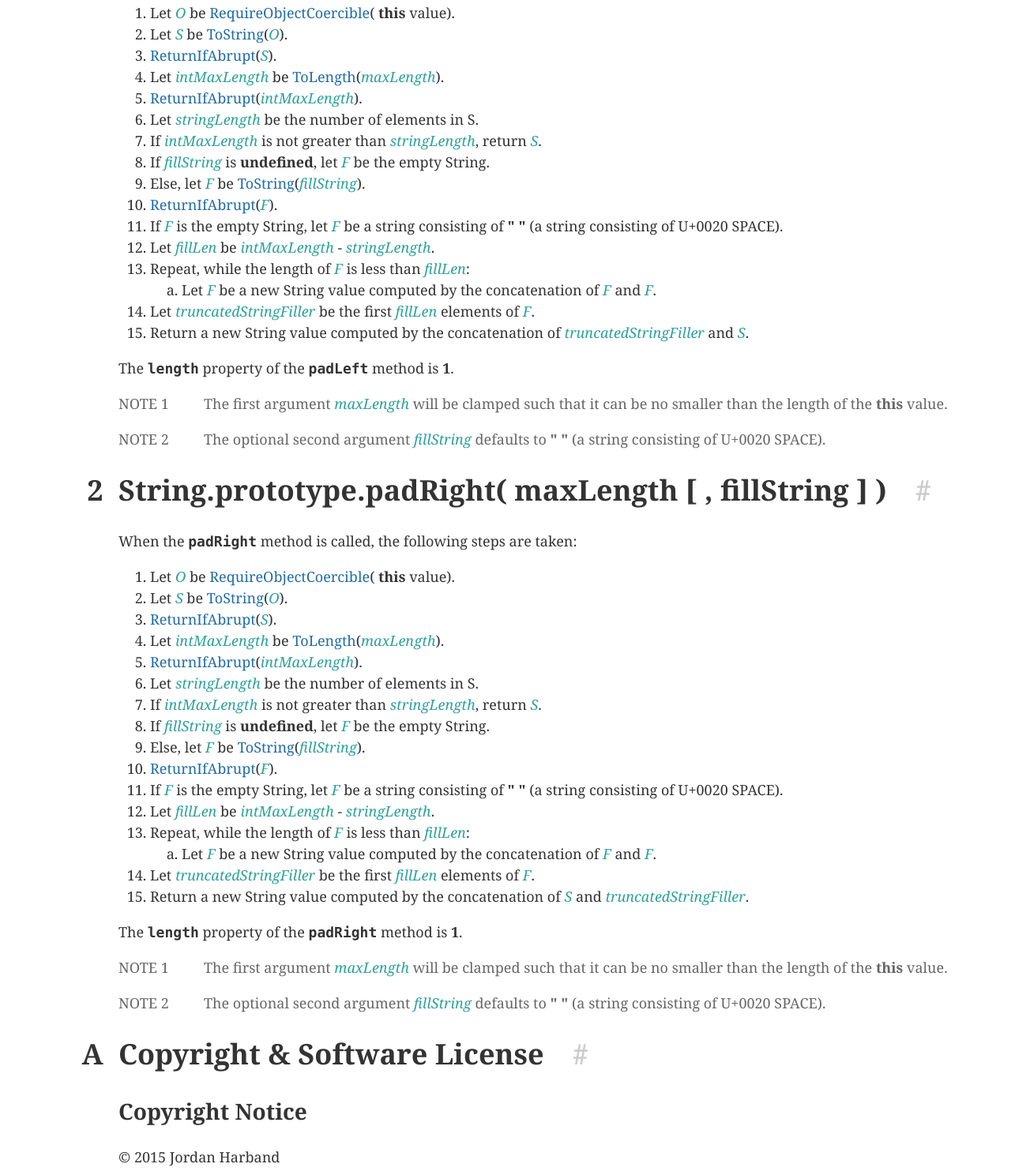
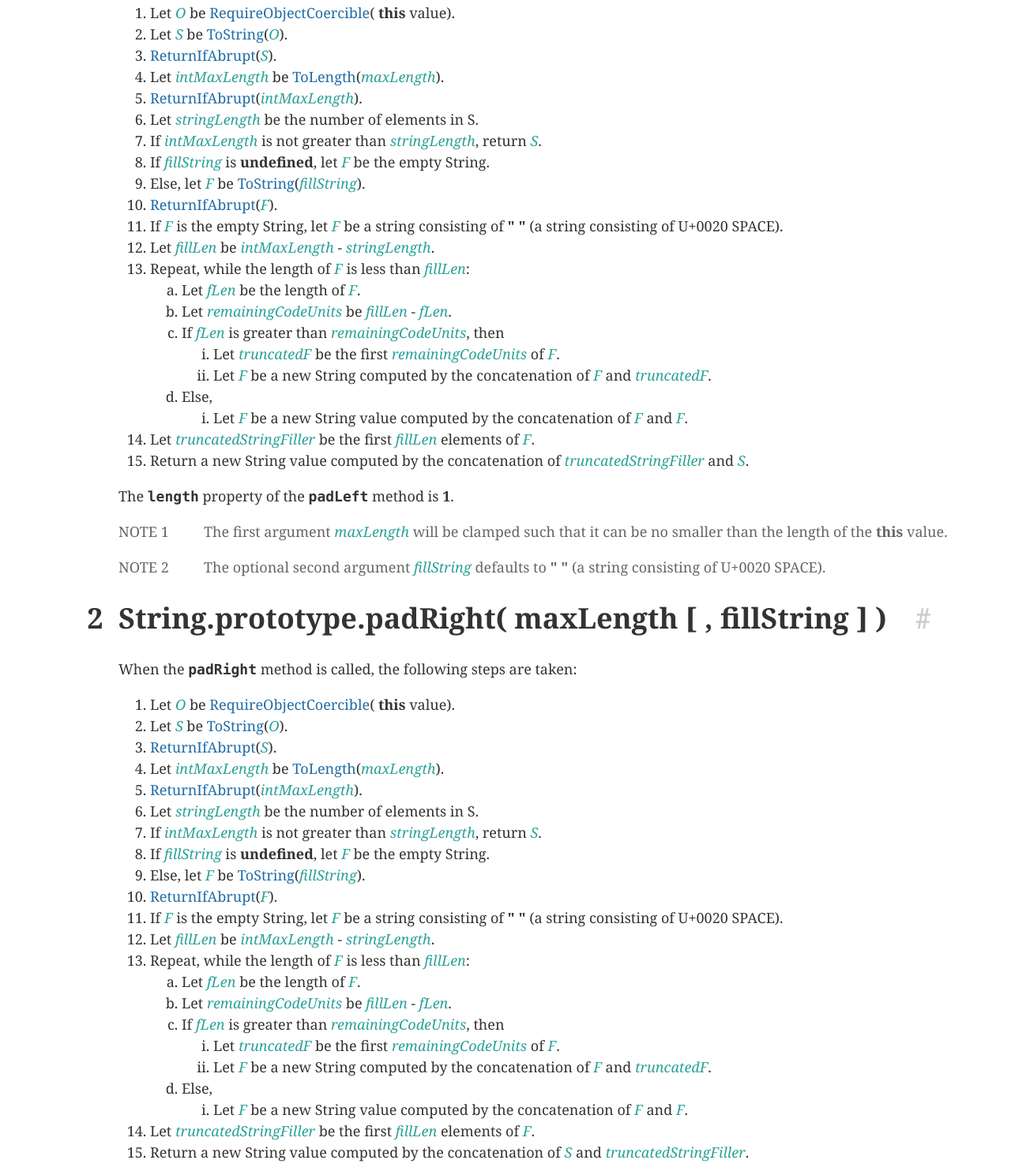
Before and after one commit to tc39/proposal-string-pad-start-end, a plain HTML site: page index.html in a window 1280 px wide. Shown: the part 265-1753 px from the top of the page at 79% size. Drawn offline with nearby package versions, Linux system fonts and the light colour scheme.

Commit message:
Update spec from 7b6261b9a23cbc00daf0b232c1b40243adcce7d8

```diff
--- a/index.html
+++ b/index.html
@@ -19,7 +19,7 @@
 			</ol>
 		</div>
 	</div>
-	<h1 class="version">Stage 1 Draft / October 16, 2015</h1>
+	<h1 class="version">Stage 1 Draft / October 19, 2015</h1>
 	<h1 class="title">String.prototype.padLeft / padRight</h1>
 	<emu-clause id="String.prototype.padLeft">
 		<h1><span class="secnum">1</span>String.prototype.padLeft( maxLength [ , fillString ] )<span class="utils"><span class="anchor"><a href="#String.prototype.padLeft">#</a></span></span></h1>
@@ -43,7 +43,19 @@
 				<li>Let <var>fillLen</var> be <var>intMaxLength</var> - <var>stringLength</var>.</li>
 				<li>Repeat, while the length of <var>F</var> is less than <var>fillLen</var>:
 					<ol>
-						<li>Let <var>F</var> be a new String value computed by the concatenation of <var>F</var> and <var>F</var>.</li>
+						<li>Let <var>fLen</var> be the length of <var>F</var>.</li>
+						<li>Let <var>remainingCodeUnits</var> be <var>fillLen</var> - <var>fLen</var>.</li>
+						<li>If <var>fLen</var> is greater than <var>remainingCodeUnits</var>, then
+							<ol>
+								<li>Let <var>truncatedF</var> be the first <var>remainingCodeUnits</var> of <var>F</var>.</li>
+								<li>Let <var>F</var> be a new String computed by the concatenation of <var>F</var> and <var>truncatedF</var>.</li>
+							</ol>
+						</li>
+						<li>Else,
+							<ol>
+								<li>Let <var>F</var> be a new String value computed by the concatenation of <var>F</var> and <var>F</var>.</li>
+							</ol>
+						</li>
 					</ol>
 				</li>
 				<li>Let <var>truncatedStringFiller</var> be the first <var>fillLen</var> elements of <var>F</var>.</li>
@@ -82,7 +94,19 @@
 				<li>Let <var>fillLen</var> be <var>intMaxLength</var> - <var>stringLength</var>.</li>
 				<li>Repeat, while the length of <var>F</var> is less than <var>fillLen</var>:
 					<ol>
-						<li>Let <var>F</var> be a new String value computed by the concatenation of <var>F</var> and <var>F</var>.</li>
+						<li>Let <var>fLen</var> be the length of <var>F</var>.</li>
+						<li>Let <var>remainingCodeUnits</var> be <var>fillLen</var> - <var>fLen</var>.</li>
+						<li>If <var>fLen</var> is greater than <var>remainingCodeUnits</var>, then
+							<ol>
+								<li>Let <var>truncatedF</var> be the first <var>remainingCodeUnits</var> of <var>F</var>.</li>
+								<li>Let <var>F</var> be a new String computed by the concatenation of <var>F</var> and <var>truncatedF</var>.</li>
+							</ol>
+						</li>
+						<li>Else,
+							<ol>
+								<li>Let <var>F</var> be a new String value computed by the concatenation of <var>F</var> and <var>F</var>.</li>
+							</ol>
+						</li>
 					</ol>
 				</li>
 				<li>Let <var>truncatedStringFiller</var> be the first <var>fillLen</var> elements of <var>F</var>.</li>
--- a/spec.css
+++ b/spec.css
@@ -1,6 +1,3 @@
-html {
-}
-
 body {
     font-size: 18px;
     line-height: 1.5;
@@ -8,7 +5,6 @@ body {
     padding: 0;
     color: #333;
     margin: 0 2% 0 31%;
-    overflow-x: hidden;
 }
 
 body.oldtoc {
```
